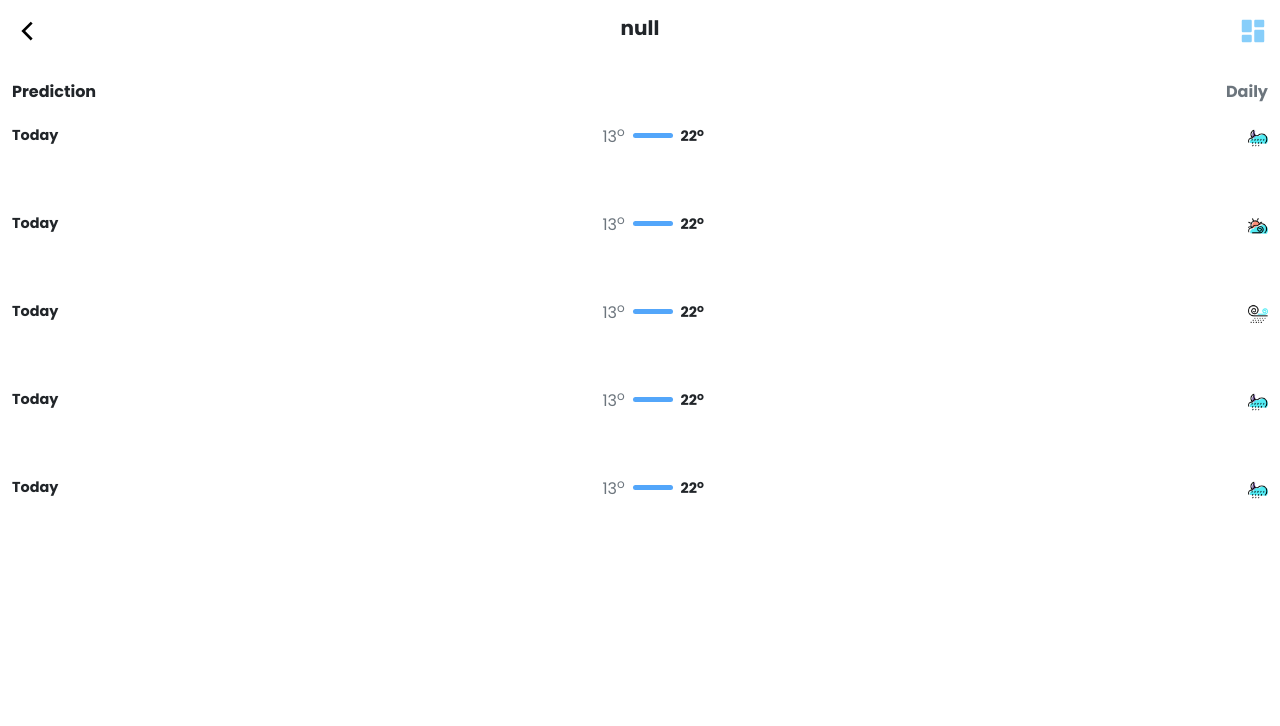
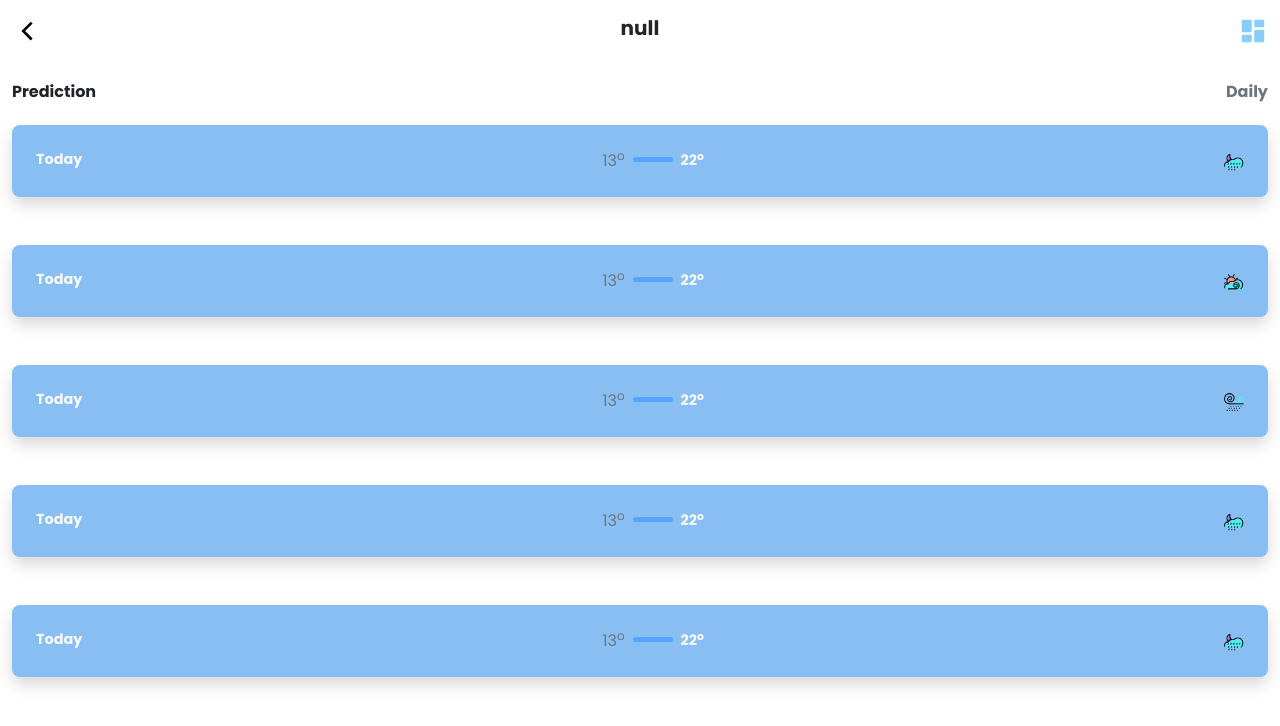
Before and after one commit to fatboy0112/react-weather-app, a React (Create React App) app: page /forecast in a window 1280 px wide. Shown: the top 726 px of the page. Built offline with nearby package versions, Linux system fonts and the light colour scheme.

Commit message:
Added more styling to the fforecast page

```diff
--- a/src/components/nextWeekComponent.jsx
+++ b/src/components/nextWeekComponent.jsx
@@ -3,20 +3,20 @@ import React from "react";
 const NextWeekComponent = (props) => {
 	return (
 		<React.Fragment>
-			<section className="w-100 next-week-component d-flex align-items-start justify-content-between ">
-				<section className="today-section d-flex align-items-start justify-content-start flex-row">
-					<p className="text-start fw-bold text-capitalize brand-small-text d-block">{props.day}</p>
+			<section className="w-100 next-week-component d-flex align-items-start justify-content-between brand-tertiary-color p-4 rounded-3 shadow">
+				<section className="today-section d-flex align-items-start justify-content-start flex-row text-light">
+					<p className="text-start fw-bold text-capitalize brand-small-text d-block m-0">{props.day}</p>
 				</section>
-				<section className="d-flex x align-items-center justify-content-between">
-						<p className="text-muted brand-small-textd-block px-2">
+				<section className="d-flex align-items-center justify-content-between">
+						<p className="text-muted brand-small-textd-block px-2 text-light m-0">
 							{props.firstUnit}<sup>o</sup>
 						</p>
-						<div className="next-week-notch d-block"></div>
-						<p className="fw-bold brand-small-text d-block px-2">
+						<div className="next-week-notch d-block mt-3"></div>
+						<p className="fw-bold brand-small-text d-block px-2 text-light m-0">
 							{props.secondUnit}<sup>o</sup>
 						</p>
 				</section>
-					<section className="next-week-weather-x align-items-center justify-content-betweenicon">
+					<section className="next-week-weather-x align-items-center justify-content-between icon">
 							<img src={props.icon} height={"20"} width = {"20"} alt={"weather-icons"}/>
 					</section>
 
```
